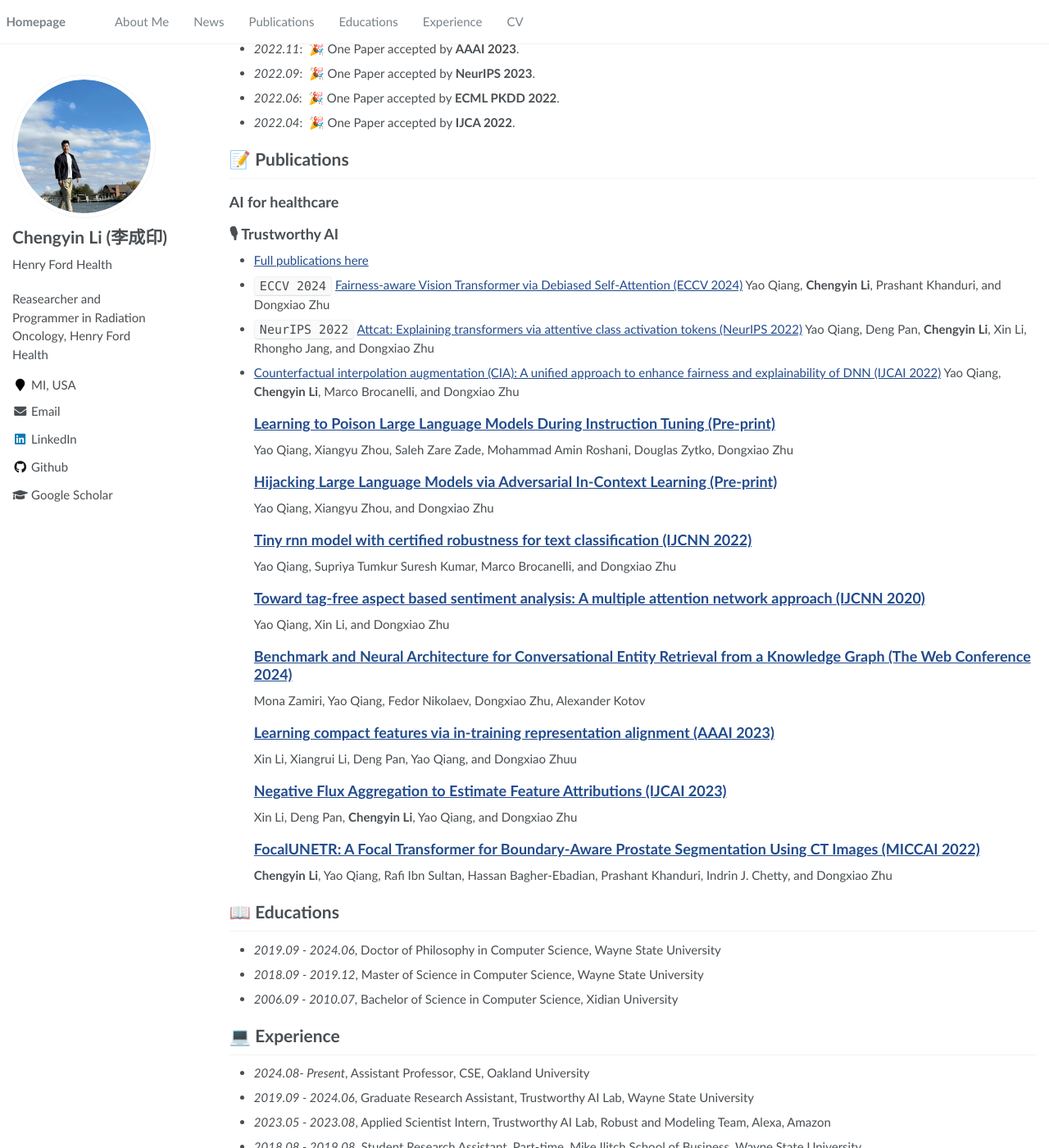
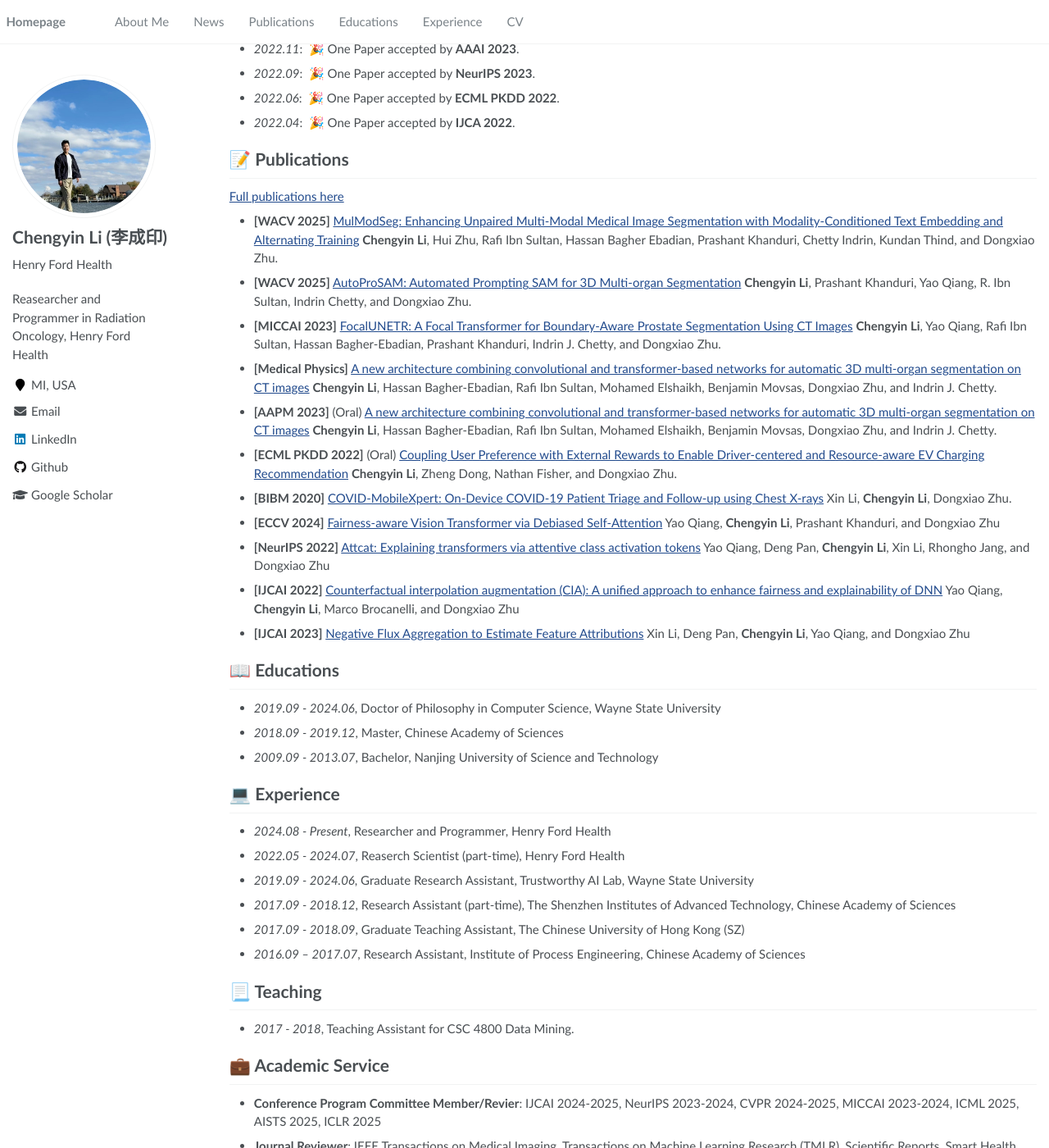
Before and after one commit to ChengyinLee/chengyinlee.github.io, a Jekyll site: the page built from _pages/about.md, in a window 1280 px wide and 1400 px high, scrolled down 674 px. Shown: the whole window at 82% size. Built offline with Jekyll 4.4.1, drawn with Linux system fonts in a browser that asks for light colours; some of the changed text lies outside the part shown.

Commit message:
more changes

```diff
--- a/_pages/about.md
+++ b/_pages/about.md
@@ -38,76 +38,61 @@ If you are interested in Medical Image Analysis, Trustworthy AI, or Generative A
 - *2022.04*: &nbsp;🎉 One Paper accepted by **IJCA 2022**.
 
 # 📝 Publications
-## AI for healthcare
+[Full publications here](https://scholar.google.com/citations?user=GeL7DtsAAAAJ&hl=en)
 
+- **[WACV 2025]** [MulModSeg: Enhancing Unpaired Multi-Modal Medical Image Segmentation with Modality-Conditioned Text Embedding and Alternating Training](https://arxiv.org/pdf/2411.15576) **Chengyin Li**, Hui Zhu, Rafi Ibn Sultan, Hassan Bagher Ebadian, Prashant Khanduri, Chetty Indrin, Kundan Thind, and Dongxiao Zhu.
 
-## 🎙 Trustworthy AI
-- [Full publications here](https://scholar.google.com/citations?user=GeL7DtsAAAAJ&hl=en)
-- `ECCV 2024` [Fairness-aware Vision Transformer via Debiased Self-Attention (ECCV 2024)](https://arxiv.org/pdf/2301.13803.pdf)
+- **[WACV 2025]** [AutoProSAM: Automated Prompting SAM for 3D Multi-organ Segmentation](https://arxiv.org/abs/2308.14936) **Chengyin Li**, Prashant Khanduri, Yao Qiang, R. Ibn Sultan, Indrin Chetty, and Dongxiao Zhu.
+
+- **[MICCAI 2023]** [FocalUNETR: A Focal Transformer for Boundary-Aware Prostate Segmentation Using CT Images](https://link.springer.com/chapter/10.1007/978-3-031-43898-1_57)
+**Chengyin Li**, Yao Qiang, Rafi Ibn Sultan, Hassan Bagher-Ebadian, Prashant Khanduri, Indrin J. Chetty, and Dongxiao Zhu.
+
+- **[Medical Physics]** [A new architecture combining convolutional and transformer‐based networks for automatic 3D multi‐organ segmentation on CT images](https://aapm.onlinelibrary.wiley.com/doi/pdf/10.1002/mp.16750) **Chengyin Li**, Hassan Bagher‐Ebadian, Rafi Ibn Sultan, Mohamed Elshaikh, Benjamin Movsas, Dongxiao Zhu, and Indrin J. Chetty.
+
+- **[AAPM 2023]** (Oral) [A new architecture combining convolutional and transformer‐based networks for automatic 3D multi‐organ segmentation on CT images](https://aapm.onlinelibrary.wiley.com/doi/pdf/10.1002/mp.16750) **Chengyin Li**, Hassan Bagher‐Ebadian, Rafi Ibn Sultan, Mohamed Elshaikh, Benjamin Movsas, Dongxiao Zhu, and Indrin J. Chetty.
+
+- **[ECML PKDD 2022]** (Oral) [Coupling User Preference with External Rewards to Enable Driver-centered and Resource-aware EV Charging Recommendation](https://arxiv.org/pdf/2210.12693) **Chengyin Li**, Zheng Dong, Nathan Fisher, and Dongxiao Zhu.
+
+- **[BIBM 2020]** [COVID-MobileXpert: On-Device COVID-19 Patient Triage and Follow-up using Chest X-rays](https://www.computer.org/csdl/proceedings-article/bibm/2020/09313217/1qmfVqaDpba) Xin Li, **Chengyin Li**, Dongxiao Zhu.
+
+- **[ECCV 2024]** [Fairness-aware Vision Transformer via Debiased Self-Attention](https://arxiv.org/pdf/2301.13803.pdf)
   Yao Qiang, **Chengyin Li**, Prashant Khanduri, and Dongxiao Zhu
-- ``NeurIPS 2022`` [Attcat: Explaining transformers via attentive class activation tokens (NeurIPS 2022)](https://proceedings.neurips.cc/paper_files/paper/2022/file/20e45668fefa793bd9f2edf19be12c4b-Paper-Conference.pdf)
+- **[NeurIPS 2022]** [Attcat: Explaining transformers via attentive class activation tokens](https://proceedings.neurips.cc/paper_files/paper/2022/file/20e45668fefa793bd9f2edf19be12c4b-Paper-Conference.pdf)
   Yao Qiang, Deng Pan, **Chengyin Li**, Xin Li, Rhongho Jang, and Dongxiao Zhu
-
-- [Counterfactual interpolation augmentation (CIA): A unified approach to enhance fairness and explainability of DNN (IJCAI 2022)](https://www.ijcai.org/proceedings/2022/0103.pdf)
+- **[IJCAI 2022]** [Counterfactual interpolation augmentation (CIA): A unified approach to enhance fairness and explainability of DNN](https://www.ijcai.org/proceedings/2022/0103.pdf)
 Yao Qiang, **Chengyin Li**, Marco Brocanelli, and Dongxiao Zhu
-## [Learning to Poison Large Language Models During Instruction Tuning (Pre-print)](https://arxiv.org/pdf/2402.13459.pdf)
-Yao Qiang, Xiangyu Zhou, Saleh Zare Zade, Mohammad Amin Roshani, Douglas Zytko, Dongxiao Zhu
-## [Hijacking Large Language Models via Adversarial In-Context Learning (Pre-print)](https://arxiv.org/pdf/2311.09948.pdf)
-Yao Qiang, Xiangyu Zhou, and Dongxiao Zhu
-## [Tiny rnn model with certified robustness for text classification (IJCNN 2022)](https://ieeexplore.ieee.org/abstract/document/9892117)
-Yao Qiang, Supriya Tumkur Suresh Kumar, Marco Brocanelli, and Dongxiao Zhu
-## [Toward tag-free aspect based sentiment analysis: A multiple attention network approach (IJCNN 2020)](https://ieeexplore.ieee.org/abstract/document/9207426)
-Yao Qiang, Xin Li, and Dongxiao Zhu
-## [Benchmark and Neural Architecture for Conversational Entity Retrieval from a Knowledge Graph (The Web Conference 2024)](https://openreview.net/pdf?id=9UudHPxH27)
-Mona Zamiri, Yao Qiang, Fedor Nikolaev, Dongxiao Zhu, Alexander Kotov
-## [Learning compact features via in-training representation alignment (AAAI 2023)](https://ojs.aaai.org/index.php/AAAI/article/view/26044)
-Xin Li, Xiangrui Li, Deng Pan, Yao Qiang, and Dongxiao Zhuu
-## [Negative Flux Aggregation to Estimate Feature Attributions (IJCAI 2023)](https://arxiv.org/pdf/2301.06989.pdf)
+- **[IJCAI 2023]** [Negative Flux Aggregation to Estimate Feature Attributions](https://arxiv.org/pdf/2301.06989.pdf)
 Xin Li, Deng Pan, **Chengyin Li**, Yao Qiang, and Dongxiao Zhu
-## [FocalUNETR: A Focal Transformer for Boundary-Aware Prostate Segmentation Using CT Images (MICCAI 2022)](https://link.springer.com/chapter/10.1007/978-3-031-43898-1_57)
-**Chengyin Li**, Yao Qiang, Rafi Ibn Sultan, Hassan Bagher-Ebadian, Prashant Khanduri, Indrin J. Chetty, and Dongxiao Zhu
 
 # 📖 Educations
 - *2019.09 - 2024.06*, Doctor of Philosophy in Computer Science, Wayne State University
-- *2018.09 - 2019.12*, Master of Science in Computer Science, Wayne State University
-- *2006.09 - 2010.07*, Bachelor of Science in Computer Science, Xidian University
+- *2018.09 - 2019.12*, Master, Chinese Academy of Sciences
+- *2009.09 - 2013.07*, Bachelor, Nanjing University of Science and Technology
 
 # 💻 Experience
-- *2024.08- Present*, Assistant Professor, CSE, Oakland University
+- *2024.08 - Present*, Researcher and Programmer, Henry Ford Health
+- *2022.05 - 2024.07*, Reaserch Scientist (part-time), Henry Ford Health
 - *2019.09 - 2024.06*, Graduate Research Assistant, Trustworthy AI Lab, Wayne State University
-- *2023.05 - 2023.08*, Applied Scientist Intern, Trustworthy AI Lab, Robust and Modeling Team, Alexa, Amazon
-- *2018.08 - 2019.08*, Student Research Assistant, Part-time, Mike Ilitch School of Business, Wayne State University
-- *2010.08 - 2017.12*, Computer Hardware Designer, Xi’an Microelectronics Technology Institute
+- *2017.09 - 2018.12*, Research Assistant (part-time), The Shenzhen Institutes of Advanced Technology, Chinese Academy of Sciences
+- *2017.09 - 2018.09*, Graduate Teaching Assistant, The Chinese University of Hong Kong (SZ)
+- *2016.09 – 2017.07*, Research Assistant, Institute of Process Engineering, Chinese Academy of Sciences
 
 # 📃 Teaching
-- *2024 - 2025*, Lecturer for CSI 4100/5100 Ethics and Bias in AI
-- *2020 - 2023*, Invited Lecturer for CSC 5825 Machine Learning&Apps (Graduate Level)
-- *2020 - 2022*, Invited Lecturer for CSC 7825 Machine Learning (Graduate Level)
-- *2021*, Instructor for CSC 3101 Computer Architecture and Organization: Lab
-- *2020*, Instructor for CSC 2111 Computer Science: Lab
-- *2020 - 2022*, Teaching Assistant for CSC 2111 Computer Science,
-CSC 3101 Computer Architecture and Organization, CSC 5825 Machine Learning&Apps (Graduate Level),
-Design and Analysis of Algorithms (Graduate Level), CSC 7825 Machine Learning (Graduate Level)
+- *2017 - 2018*, Teaching Assistant for CSC 4800 Data Mining.
 
 # 💼 Academic Service
-- **Program Committee Member**: SDM 2023, KDD 2023, AAAI 2022-2023, ICML 2022-2024, CIKM 2024
-- **Journal Reviewer**: TKDD 2023, AI 2022, TIOT 2021
-- **Conference Reviewer**: SDM 2023, KDD 2023-2024, CVPR 2023, AAAI 2020-2023, NeurIPS 2020-2024, ICLR 2022-2023, IJCAI 2021-2024, MICCAI 2022-2023, ICML 2022-2024, ACL 2024
-- **Conference Student Volunteering**, AAAI 2023, NeurIPS 2022, IJCAI 2022, IJCNN 2022
+- **Conference Program Committee Member/Revier**: IJCAI 2024-2025, NeurIPS 2023-2024, CVPR 2024-2025, MICCAI 2023-2024, ICML 2025, AISTS 2025, ICLR 2025
+- **Journal Reviewer**: IEEE Transactions on Medical Imaging, Transactions on Machine Learning Research (TMLR), Scientific Reports, Smart Health, BMC Genomics, Journal of Medical Imaging
+
 
 # 🎖 Honors and Awards
-- Michael E. Conrad Award (Highest Honor at WSU CS Department), *2023*
-- AAAI 2023 Student Scholarship, *2022*
-- NeurIPS 2022 Scholar Award, *2022*
-- Department Travel Award for Outstanding Conference Publications, *2022*
+- Michael E. Conrad Award (Highest Honor at WSU CS Department), *2024*
+- Department Oustanding GRA Award, *2023*
 - Graduate Student Professional Travel Award, *2022*
-- IEEE CIS Conference Participation and Travel Grants, *2022*
-- IJCAI 2022 Travel and Accessibility Grant, *2022*
-- Department Oustanding GTA Award, *2020*
-- Graduate School Master’s Scholarship Award, *2019*
+- Thomas C. Rumble Fellowship Award, *2019-2020*
 
 # 💼 CV
-- **[PDF](yao_cv.pdf)**
+- **[PDF](cy_cv.pdf)**
 
 # 🔗 Links
 - 👨‍🏫 **Ph.D. Advisors**: [Dongxiao Zhu](https://dongxiaozhu.github.io/)
```
Also changed, not shown: 1 other file.
